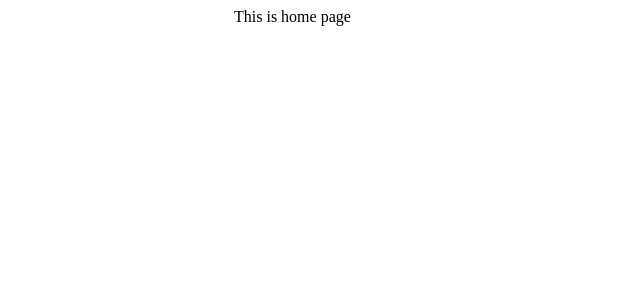
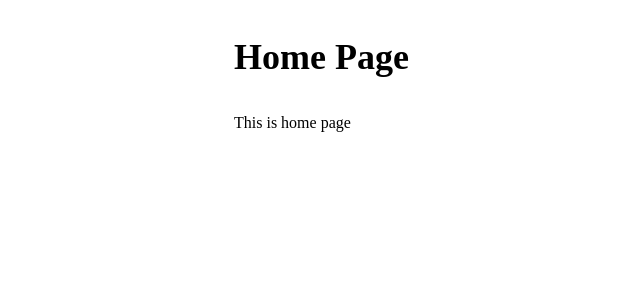
Before and after one commit to tchala120/todo-list, a React (Vite) app: page / in a window 1280 px wide. Shown: the top 300 px of the page, without its empty margins (22-662 px from the left). Built offline with nearby package versions, Linux system fonts and the light colour scheme.

Commit message:
feat: Applied page title into each page

```diff
--- a/src/pages/HomePage.tsx
+++ b/src/pages/HomePage.tsx
@@ -1,3 +1,11 @@
+import { PageTitle } from 'components/PageTitle'
+
 export const HomePage = () => {
-  return <>This is home page</>
+  return (
+    <>
+      <PageTitle>Home Page</PageTitle>
+
+      <span>This is home page</span>
+    </>
+  )
 }
--- a/src/pages/TodoDetailPage.tsx
+++ b/src/pages/TodoDetailPage.tsx
@@ -1,3 +1,11 @@
+import { PageTitle } from 'components/PageTitle'
+
 export const TodoDetailPage = () => {
-  return <>This is todo detail page</>
+  return (
+    <>
+      <PageTitle>Todo Detail Page</PageTitle>
+
+      <span>This is todo detail page</span>
+    </>
+  )
 }
```
